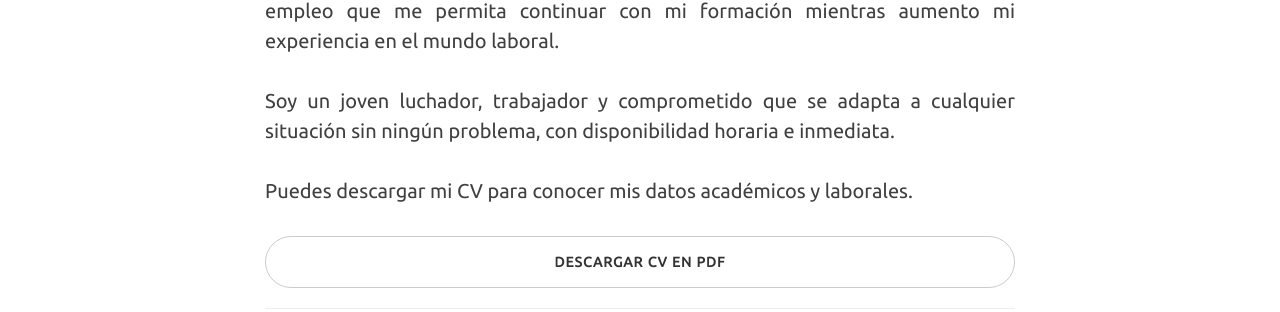
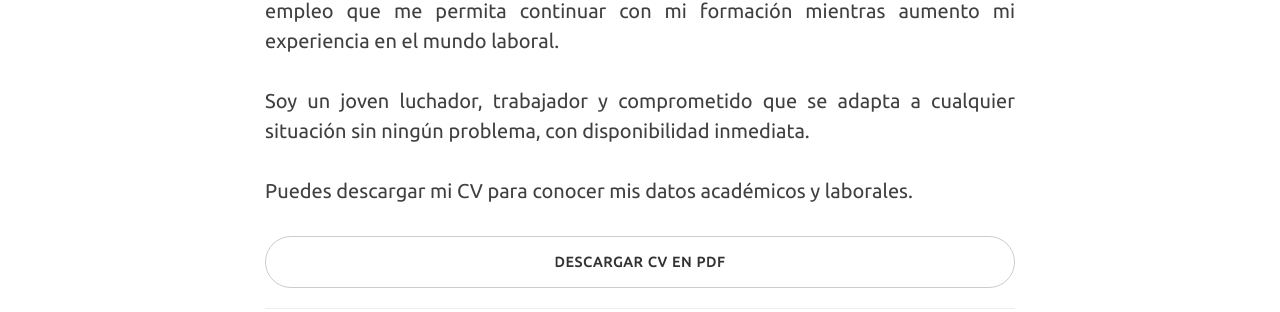
Before and after one commit to R12Leal/R12Leal.github.io, a Jekyll site: the page built from sobre-mi.html, in a window 1280 px wide. Shown: the part 908-1220 px from the top of the page. Built offline with Jekyll 4.4.1, drawn with Linux system fonts in a browser that asks for light colours; nearby versions of some CDN libraries; comment, search, counter and statistics services are not loaded.

Commit message:
Update 11/11/2015

```diff
--- a/contacto.html
+++ b/contacto.html
@@ -4,6 +4,8 @@ title:          "Contacto"
 description:    "¿Tienes alguna pregunta? Tal vez tenga respuestas..."
 header-img:     "img/page/contacto.jpg"
 ico:            envelope-o
+sitemap:
+  lastmod: 2015-11-11
 ---
 <p>¿Quieres ponerte en contacto conmigo?</p>
 <hr />
--- a/posts.html
+++ b/posts.html
@@ -4,6 +4,8 @@ title:          "Posts"
 description:    "¡Artículos del blog!"
 header-img:     "img/page/posts.jpg"
 ico:            folder-open
+sitemap:
+  lastmod: 2015-11-11
 ---
 {% for post in site.posts %}
   {% unless post.next %}
--- a/sobre-mi.html
+++ b/sobre-mi.html
@@ -12,7 +14,7 @@ ico:				user
    	<small>Matrix (1999)</small>
 </blockquote>
 <p>Mi nombre completo es <strong>Ramsés Leal Líndez</strong>. Actualmente estoy cursando el grado de ingeniería telemática en la UIB (Universitat de les Illes Balears) y busco un empleo que me permita continuar con mi formación mientras aumento mi experiencia en el mundo laboral.</p>
-<p>Soy un joven luchador, trabajador y comprometido que se adapta a cualquier situación sin ningún problema, con disponibilidad horaria e inmediata.</p>
+<p>Soy un joven luchador, trabajador y comprometido que se adapta a cualquier situación sin ningún problema, con disponibilidad inmediata.</p>
 <p>Puedes descargar mi CV para conocer mis datos académicos y laborales.</p>
 <a href="/cv/cv_RamsesLeal.pdf" target="_blank" title="CV Ramsés Leal" class="btn btn-default">Descargar CV en PDF</a>
 <hr />
```
Also changed, not shown: other parts of sobre-mi.html (+2 -0 lines), 1 other file.
